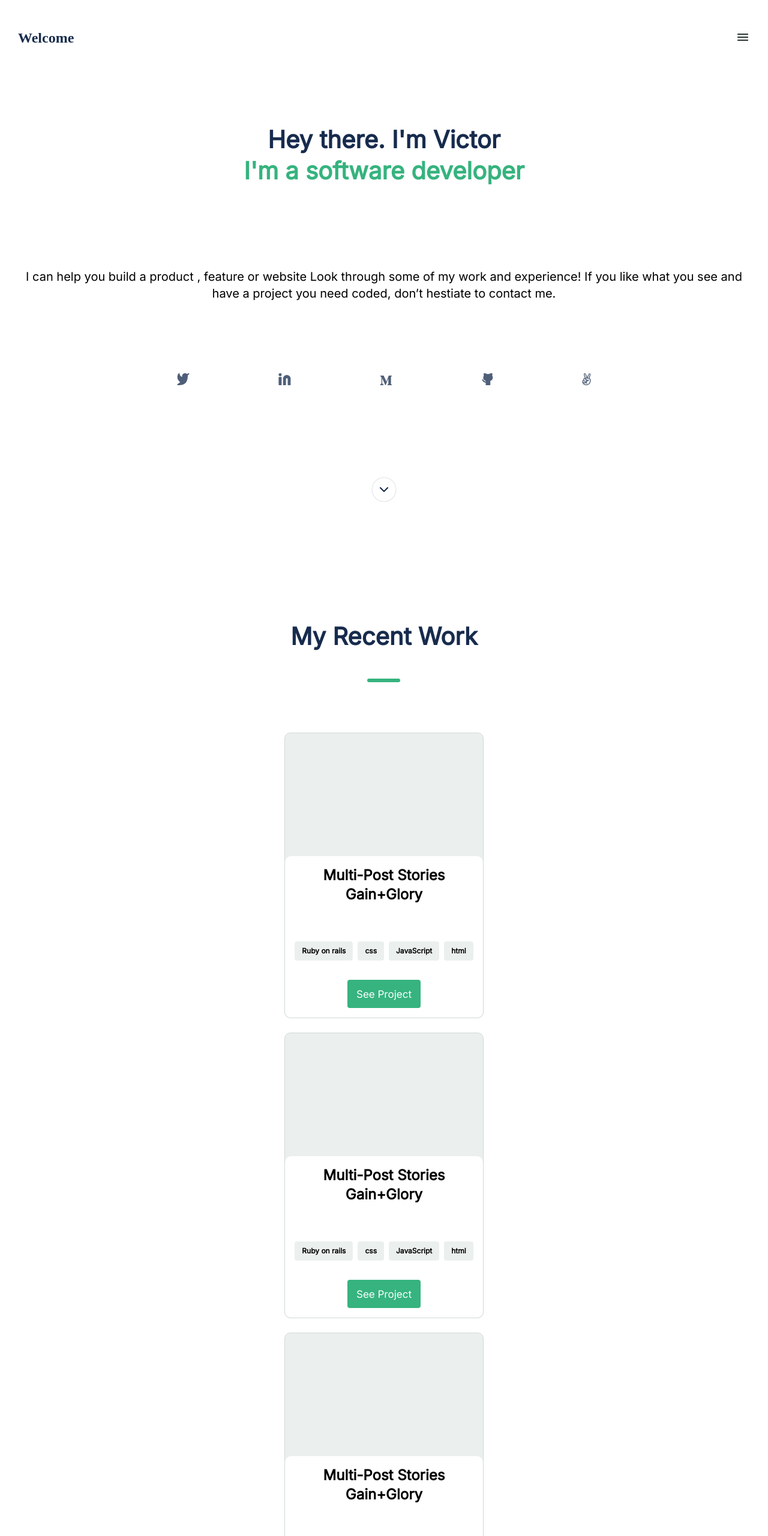
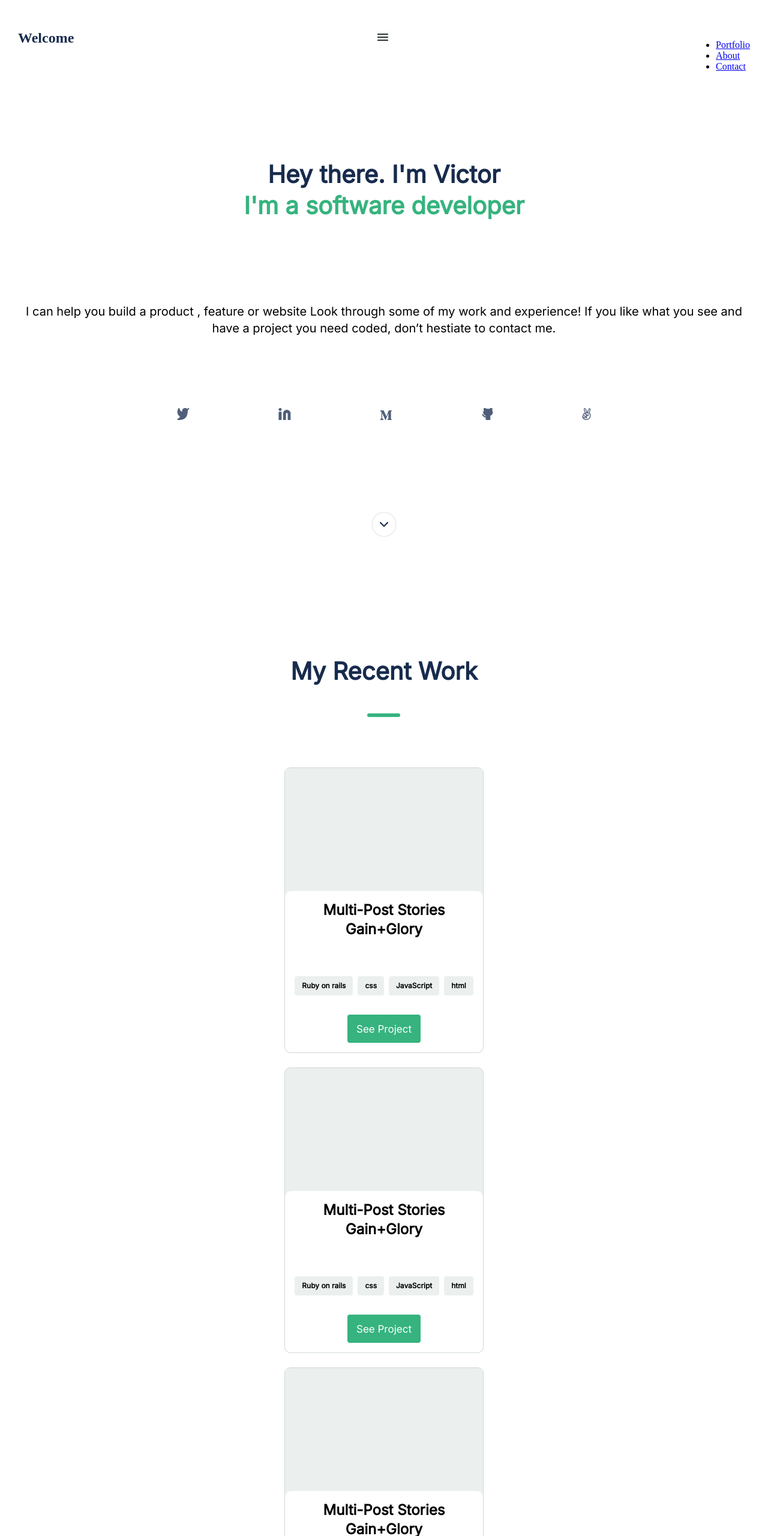
Before and after one commit to Vgonma/PersonalPortfolio, a website: page index.html in a window 1280 px wide. Shown: the top 2560 px of the page at 60% size. Drawn offline with Linux system fonts and the light colour scheme.

Commit message:
Add Desktop options to navbar

```diff
--- a/index.html
+++ b/index.html
@@ -15,6 +15,11 @@
             <nav class="hamburger">
                 <a href=""><img class="barItem" src="images/Icon - Menu.png" alt="Burger Menu Icon"></a>
             </nav>
+            <ul>
+                <li><a href="#Work">Portfolio</a></li>
+                <li><a href="#About">About</a></li>
+                <li><a href="#Contact">Contact</a></li>
+            </ul>
         </nav>
     </header>
     <section class="mainTitle tittleContainer">
@@ -30,7 +35,7 @@
         <a class="downArrow" href="#MyRecentWork"><img src="images/arrowButton.png" alt="down arrow"></a>
     </section>
 
-    <section class="tittleContainer myRecentWork">
+    <section class="tittleContainer myRecentWork" id="Work">
         <h2 class="title workTitle blue" id="MyRecentWork">My Recent Work</h2>
         <hr class="separator">
         <section class="workCard">
@@ -107,7 +112,7 @@
         </section>
     </section>
 
-    <section class="tittleContainer aboutMe">
+    <section class="tittleContainer aboutMe" id="About">
         <h2 class="title blue">About me</h2>
         <p> I can help you build a product, feature or website. Look through some of my work and experience! If you like what you see and have a project you need coded, don’t hestiate to contact me.</p>
         <button class="button resumeButton">Get My Resume</button>
@@ -122,7 +127,7 @@
             </ul>
         </section>
         <section class="aboutMeCard">
-            <img src="images/Icon Langguage.png" alt="Languages">
+            <img src="images/IconFramework.png" alt="Languages">
             <h3 class="subtitle">Frameworks</h3>
             <ul>
                 <li class="aboutMeListItem">Bootstrap</li>
@@ -133,7 +138,7 @@
             </ul>
         </section>
         <section class="aboutMeCard">
-            <img src="images/Icon Langguage.png" alt="Languages">
+            <img src="images/IconSkills.png" alt="Languages">
             <h3 class="subtitle">Skills</h3>
             <ul>
                 <li class="aboutMeListItem">Codekit</li>
@@ -145,7 +150,7 @@
         </section>
     </section>
 
-    <footer class="contactContainer">
+    <footer class="contactContainer" id="Contact">
         <h2 class="title blue">I'm always interested in hearing about new projects, so if you'd like to chat please get in touch.</h2>
         <form class="contactForm" action="https://formspree.io/f/mzbwkvzy" method="POST">
             <input class="singleLineInput" name="name" type="text" placeholder="Full Name" maxlength="30" required>
```
